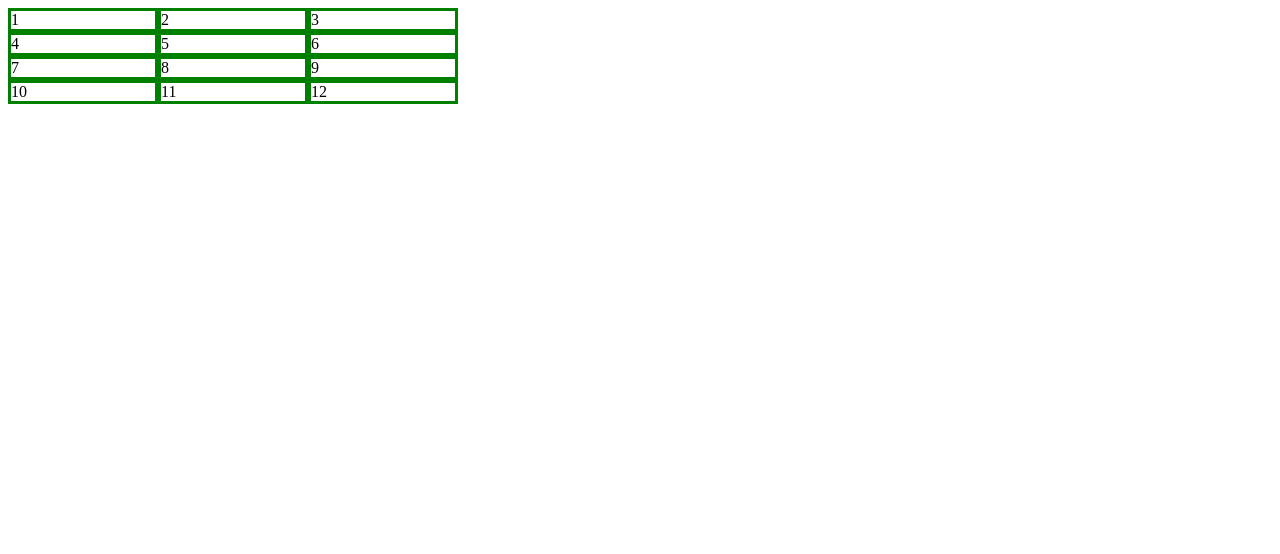
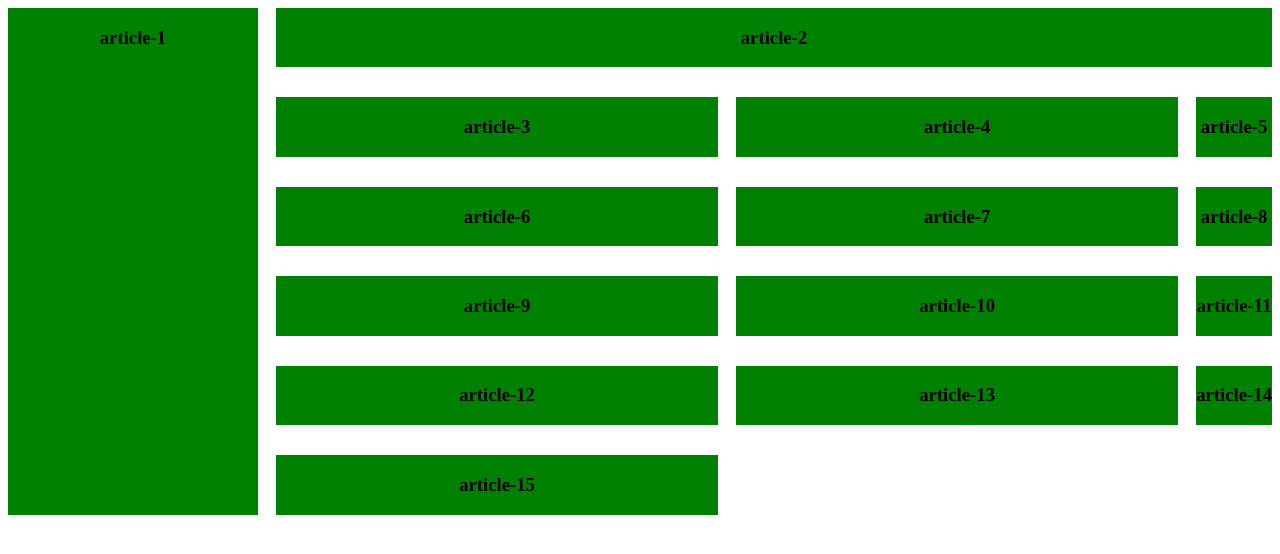
Before and after one commit to akhiakte/akhi123, a plain HTML site: page grid.html in a window 1280 px wide. Drawn offline with Linux system fonts and the light colour scheme.

Commit message:
Add files via upload

```diff
--- a/grid.html
+++ b/grid.html
@@ -6,31 +6,70 @@
     <meta name="viewport" content="width=device-width, initial-scale=1.0">
     <title>Document</title>
     <style>
-        .grid{
-        display: grid;
-        grid-template-columns: 150px 150px 150px;
+        .container{
+            display: grid;
+            grid-gap: 30px 18px;
+            grid-template-columns: 250px 1fr 1fr;
         }
-        .box{
-
-            border: 3px solid green;
-
+        .article{
+        background-color: green;
+        text-align: center;
+        }
+        .article-1{
+            grid-row: 1/span 6;
+        }
+        .article-2{
+            grid-column:2/span 3;
         }
     </style>
 </head>
 <body>
-    <div class="grid">
-        <div class="box">1</div>
-        <div class="box">2</div>
-        <div class="box">3</div>
-        <div class="box">4</div>
-        <div class="box">5</div>
-        <div class="box">6</div>
-        <div class="box">7</div>
-        <div class="box">8</div>
-        <div class="box">9</div>
-        <div class="box">10</div>
-        <div class="box">11</div>
-        <div class="box">12</div>
-    </div>
+    <section class="container">
+    <article class="article article-1">
+        <h3>article-1</h3>
+    </article>
+    <article class="article article-2">
+        <h3>article-2</h3>
+    </article>
+    <article class="article article-3">
+        <h3>article-3</h3>
+    </article>
+    <article class="article article-4">
+        <h3>article-4</h3>
+    </article>
+    <article class="article article-5">
+        <h3>article-5</h3>
+    </article>
+    <article class="article article-6">
+        <h3>article-6</h3>
+    </article>
+    <article class="article article-7">
+        <h3>article-7</h3>
+    </article>
+    <article class="article article-8">
+        <h3>article-8</h3>
+    </article>
+    <article class="article article-9">
+        <h3>article-9</h3>
+    </article>
+    <article class="article article-10">
+        <h3>article-10</h3>
+    </article>
+    <article class="article article-11">
+        <h3>article-11</h3>
+    </article>
+    <article class="article article-12">
+        <h3>article-12</h3>
+    </article>
+    <article class="article article-13">
+        <h3>article-13</h3>
+    </article>
+    <article class="article article-14">
+        <h3>article-14</h3>
+    </article>
+    <article class="article article-15">
+        <h3>article-15</h3>
+    </article>
+    </section>
 </body>
 </html>
```
